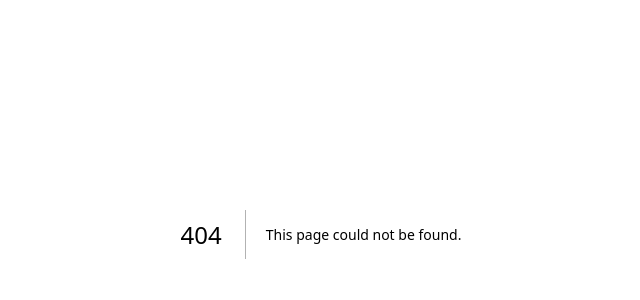
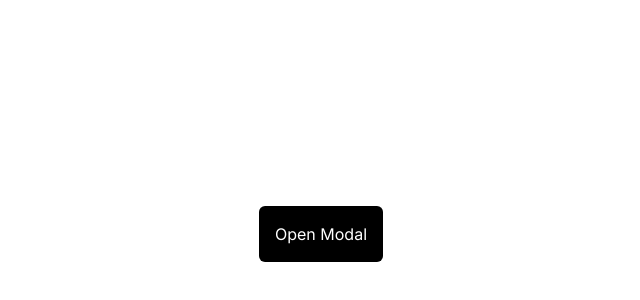
Before and after one commit to nuhptr/react-component-collection, a Next.js app: page /modal-popup in a window 1280 px wide. Before the commit this address had no page. Shown: the part 166-466 px from the top of the page, without its empty margins (319-959 px from the left). Built offline with nearby package versions, Linux system fonts and the light colour scheme.

Commit message:
app: modal popup main page

```diff
--- /dev/null
+++ b/app/modal-popup/page.tsx
@@ -0,0 +1,37 @@
+"use client"
+
+import { useState } from "react"
+
+import { ModalComp } from "@/app/modal-popup/modal-comp"
+import { cn } from "@/lib/utils"
+
+export default function ModalPage() {
+   const [showModal, setShowModal] = useState(false)
+
+   const handleToogleModalPopup = () => {
+      setShowModal((prev) => !prev)
+   }
+
+   const handelOnClose = () => {
+      setShowModal(false)
+   }
+
+   return (
+      <div className="flex justify-center items-center h-screen">
+         <button
+            className={cn("p-4 rounded-md bg-black text-white", showModal && "hidden")}
+            onClick={handleToogleModalPopup}>
+            Open Modal
+         </button>
+         {showModal && (
+            <ModalComp
+               id="custom"
+               header={<h1>Header Custom</h1>}
+               footer={<h1>Footer Custom</h1>}
+               onClose={handelOnClose}
+               body={<div>Customized Body</div>}
+            />
+         )}
+      </div>
+   )
+}
```
